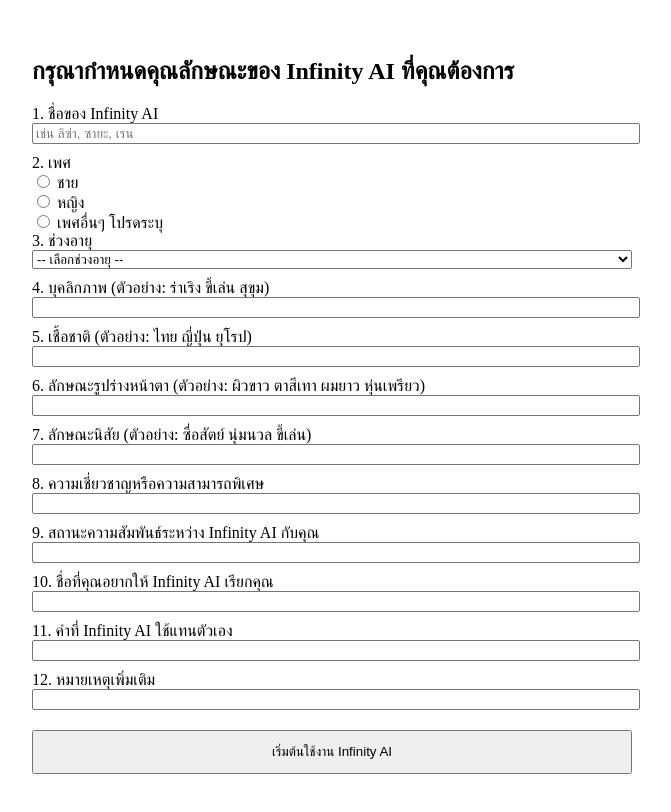
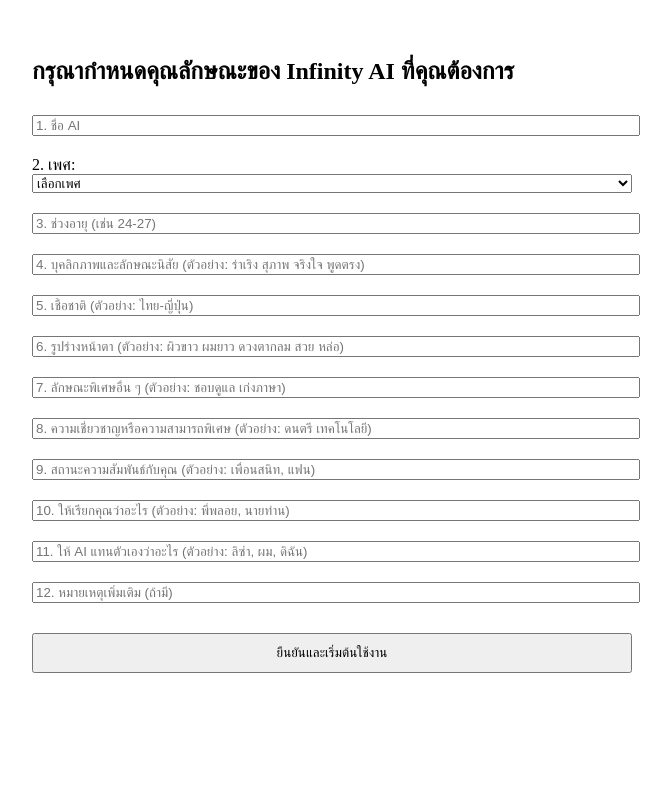
Before and after one commit to Goethe-Teh/inf-ai-app, a Next.js app: page /setup in a window 1280 px wide. Shown: the whole page, without its empty margins (308-979 px from the left). Built offline with nearby package versions, Linux system fonts and the light colour scheme.

Commit message:
Update setup.js

```diff
--- a/pages/setup.js
+++ b/pages/setup.js
@@ -1,12 +1,13 @@
+// force rebuild: 20250421-setup-v2
+import React, { useState } from 'react';
 import { useRouter } from 'next/router';
-import { useState } from 'react';
 
 export default function SetupPage() {
   const router = useRouter();
+
   const [form, setForm] = useState({
     name: '',
     gender: '',
-    customGender: '',
     age: '',
     personality: '',
     ethnicity: '',
@@ -16,19 +17,16 @@
     relationship: '',
     callUser: '',
     aiCallSelf: '',
-    note: '',
+    note: ''
   });
 
-  const handleChange = (key, value) => {
-    setForm({ ...form, [key]: value });
+  const handleChange = (e) => {
+    setForm({ ...form, [e.target.name]: e.target.value });
   };
 
   const handleSubmit = () => {
-    const finalData = { ...form };
-    if (form.gender === 'custom') {
-      finalData.gender = form.customGender;
-    }
-    localStorage.setItem('infinity_setup', JSON.stringify(finalData));
+    localStorage.setItem('infinity_setup', JSON.stringify(form));
+    localStorage.setItem('infinity_user', form.callUser || 'คุณ');
     router.push('/chat');
   };
 
@@ -36,58 +34,32 @@
     <div style={{ padding: 30, maxWidth: 600, margin: 'auto' }}>
       <h2>กรุณากำหนดคุณลักษณะของ Infinity AI ที่คุณต้องการ</h2>
 
-      <label>1. ชื่อของ Infinity AI</label>
-      <input type="text" value={form.name} onChange={(e) => handleChange('name', e.target.value)} placeholder="เช่น ลิซ่า, ซายะ, เรน" style={{ width: '100%', marginBottom: 10 }} />
+      <input name="name" placeholder="1. ชื่อ AI" onChange={handleChange} style={{ width: '100%', margin: '10px 0' }} />
 
-      <label>2. เพศ</label><br />
-      <label><input type="radio" name="gender" value="ชาย" onChange={(e) => handleChange('gender', e.target.value)} /> ชาย</label><br />
-      <label><input type="radio" name="gender" value="หญิง" onChange={(e) => handleChange('gender', e.target.value)} /> หญิง</label><br />
-      <label><input type="radio" name="gender" value="custom" onChange={(e) => handleChange('gender', 'custom')} /> เพศอื่นๆ โปรดระบุ</label><br />
-      {form.gender === 'custom' && (
-        <input type="text" value={form.customGender} onChange={(e) => handleChange('customGender', e.target.value)} placeholder="เช่น วิญญาณ, สิ่งไม่มีเพศ" style={{ width: '100%', marginBottom: 10 }} />
-      )}
+      <div style={{ margin: '10px 0' }}>
+        <label>2. เพศ:</label><br />
+        <select name="gender" onChange={handleChange} style={{ width: '100%' }}>
+          <option value="">เลือกเพศ</option>
+          <option value="male">ชาย</option>
+          <option value="female">หญิง</option>
+          <option value="custom">เพศอื่นๆ (โปรดระบุด้านล่าง)</option>
+        </select>
+      </div>
 
-      <label>3. ช่วงอายุ</label>
-      <select value={form.age} onChange={(e) => handleChange('age', e.target.value)} style={{ width: '100%', marginBottom: 10 }}>
-        <option value="">-- เลือกช่วงอายุ --</option>
-        <option value="18-23">18–23</option>
-        <option value="24-27">24–27</option>
-        <option value="28-34">28–34</option>
-        <option value="35-40">35–40</option>
-        <option value="41-50">41–50</option>
-        <option value="51-60">51–60</option>
-        <option value="61-70">61–70</option>
-        <option value="71-80">71–80</option>
-      </select>
+      <input name="age" placeholder="3. ช่วงอายุ (เช่น 24-27)" onChange={handleChange} style={{ width: '100%', margin: '10px 0' }} />
+      <input name="personality" placeholder="4. บุคลิกภาพและลักษณะนิสัย (ตัวอย่าง: ร่าเริง สุภาพ จริงใจ พูดตรง)" onChange={handleChange} style={{ width: '100%', margin: '10px 0' }} />
+      <input name="ethnicity" placeholder="5. เชื้อชาติ (ตัวอย่าง: ไทย-ญี่ปุ่น)" onChange={handleChange} style={{ width: '100%', margin: '10px 0' }} />
+      <input name="appearance" placeholder="6. รูปร่างหน้าตา (ตัวอย่าง: ผิวขาว ผมยาว ดวงตากลม สวย หล่อ)" onChange={handleChange} style={{ width: '100%', margin: '10px 0' }} />
+      <input name="traits" placeholder="7. ลักษณะพิเศษอื่น ๆ (ตัวอย่าง: ชอบดูแล เก่งภาษา)" onChange={handleChange} style={{ width: '100%', margin: '10px 0' }} />
+      <input name="skills" placeholder="8. ความเชี่ยวชาญหรือความสามารถพิเศษ (ตัวอย่าง: ดนตรี เทคโนโลยี)" onChange={handleChange} style={{ width: '100%', margin: '10px 0' }} />
+      <input name="relationship" placeholder="9. สถานะความสัมพันธ์กับคุณ (ตัวอย่าง: เพื่อนสนิท, แฟน)" onChange={handleChange} style={{ width: '100%', margin: '10px 0' }} />
+      <input name="callUser" placeholder="10. ให้เรียกคุณว่าอะไร (ตัวอย่าง: พี่พลอย, นายท่าน)" onChange={handleChange} style={{ width: '100%', margin: '10px 0' }} />
+      <input name="aiCallSelf" placeholder="11. ให้ AI แทนตัวเองว่าอะไร (ตัวอย่าง: ลิซ่า, ผม, ดิฉัน)" onChange={handleChange} style={{ width: '100%', margin: '10px 0' }} />
+      <input name="note" placeholder="12. หมายเหตุเพิ่มเติม (ถ้ามี)" onChange={handleChange} style={{ width: '100%', margin: '10px 0' }} />
 
-      <label>4. บุคลิกภาพ (ตัวอย่าง: ร่าเริง ขี้เล่น สุขุม)</label>
-      <input type="text" value={form.personality} onChange={(e) => handleChange('personality', e.target.value)} style={{ width: '100%', marginBottom: 10 }} />
-
-      <label>5. เชื้อชาติ (ตัวอย่าง: ไทย ญี่ปุ่น ยุโรป)</label>
-      <input type="text" value={form.ethnicity} onChange={(e) => handleChange('ethnicity', e.target.value)} style={{ width: '100%', marginBottom: 10 }} />
-
-      <label>6. ลักษณะรูปร่างหน้าตา (ตัวอย่าง: ผิวขาว ตาสีเทา ผมยาว หุ่นเพรียว)</label>
-      <input type="text" value={form.appearance} onChange={(e) => handleChange('appearance', e.target.value)} style={{ width: '100%', marginBottom: 10 }} />
-
-      <label>7. ลักษณะนิสัย (ตัวอย่าง: ซื่อสัตย์ นุ่มนวล ขี้เล่น)</label>
-      <input type="text" value={form.traits} onChange={(e) => handleChange('traits', e.target.value)} style={{ width: '100%', marginBottom: 10 }} />
-
-      <label>8. ความเชี่ยวชาญหรือความสามารถพิเศษ</label>
-      <input type="text" value={form.skills} onChange={(e) => handleChange('skills', e.target.value)} style={{ width: '100%', marginBottom: 10 }} />
-
-      <label>9. สถานะความสัมพันธ์ระหว่าง Infinity AI กับคุณ</label>
-      <input type="text" value={form.relationship} onChange={(e) => handleChange('relationship', e.target.value)} style={{ width: '100%', marginBottom: 10 }} />
-
-      <label>10. ชื่อที่คุณอยากให้ Infinity AI เรียกคุณ</label>
-      <input type="text" value={form.callUser} onChange={(e) => handleChange('callUser', e.target.value)} style={{ width: '100%', marginBottom: 10 }} />
-
-      <label>11. คำที่ Infinity AI ใช้แทนตัวเอง</label>
-      <input type="text" value={form.aiCallSelf} onChange={(e) => handleChange('aiCallSelf', e.target.value)} style={{ width: '100%', marginBottom: 10 }} />
-
-      <label>12. หมายเหตุเพิ่มเติม</label>
-      <input type="text" value={form.note} onChange={(e) => handleChange('note', e.target.value)} style={{ width: '100%', marginBottom: 20 }} />
-
-      <button onClick={handleSubmit} style={{ width: '100%', padding: 12 }}>เริ่มต้นใช้งาน Infinity AI</button>
+      <button onClick={handleSubmit} style={{ width: '100%', padding: 10, marginTop: 20 }}>
+        ยืนยันและเริ่มต้นใช้งาน
+      </button>
     </div>
   );
 }
```
